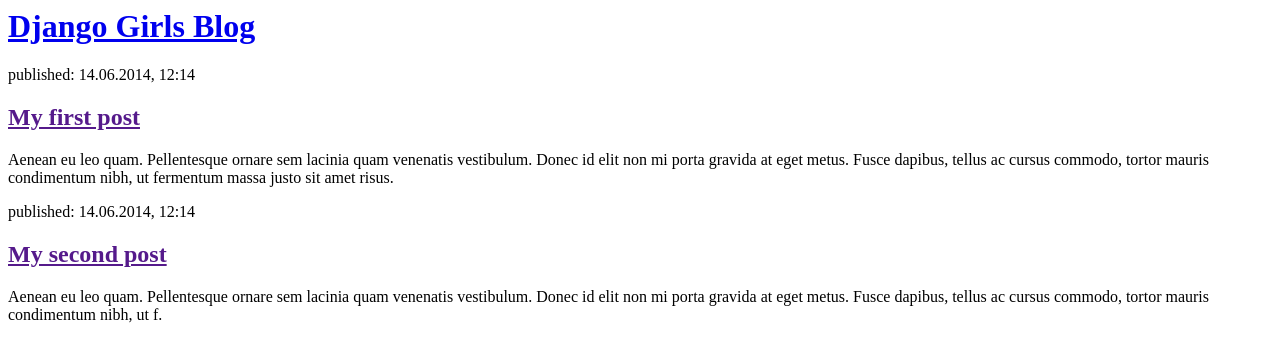
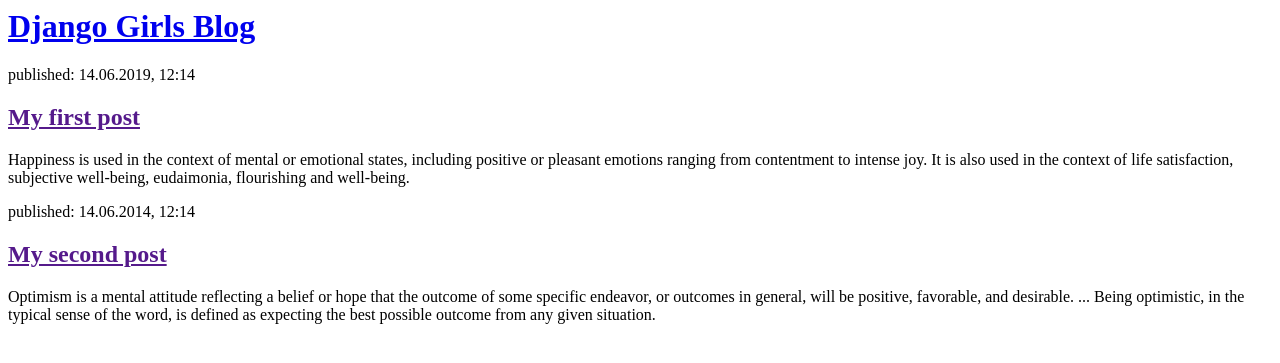
Before and after one commit to Sunil-Yaragoppa/my-first-blog, a Django app: page / in a window 1280 px wide. Shown: the top 363 px of the page. Run offline with Django 3.2, Linux system fonts and the light colour scheme.

Commit message:
Changed the HTML for the site.

```diff
--- a/blog/templates/blog/post_list.html
+++ b/blog/templates/blog/post_list.html
@@ -8,15 +8,15 @@
         </div>
 
         <div>
-            <p>published: 14.06.2014, 12:14</p>
+            <p>published: 14.06.2019, 12:14</p>
             <h2><a href="">My first post</a></h2>
-            <p>Aenean eu leo quam. Pellentesque ornare sem lacinia quam venenatis vestibulum. Donec id elit non mi porta gravida at eget metus. Fusce dapibus, tellus ac cursus commodo, tortor mauris condimentum nibh, ut fermentum massa justo sit amet risus.</p>
+            <p>Happiness is used in the context of mental or emotional states, including positive or pleasant emotions ranging from contentment to intense joy. It is also used in the context of life satisfaction, subjective well-being, eudaimonia, flourishing and well-being.</p>
         </div>
 
         <div>
             <p>published: 14.06.2014, 12:14</p>
             <h2><a href="">My second post</a></h2>
-            <p>Aenean eu leo quam. Pellentesque ornare sem lacinia quam venenatis vestibulum. Donec id elit non mi porta gravida at eget metus. Fusce dapibus, tellus ac cursus commodo, tortor mauris condimentum nibh, ut f.</p>
+            <p>Optimism is a mental attitude reflecting a belief or hope that the outcome of some specific endeavor, or outcomes in general, will be positive, favorable, and desirable. ... Being optimistic, in the typical sense of the word, is defined as expecting the best possible outcome from any given situation.</p>
         </div>
     </body>
 </html>
```
